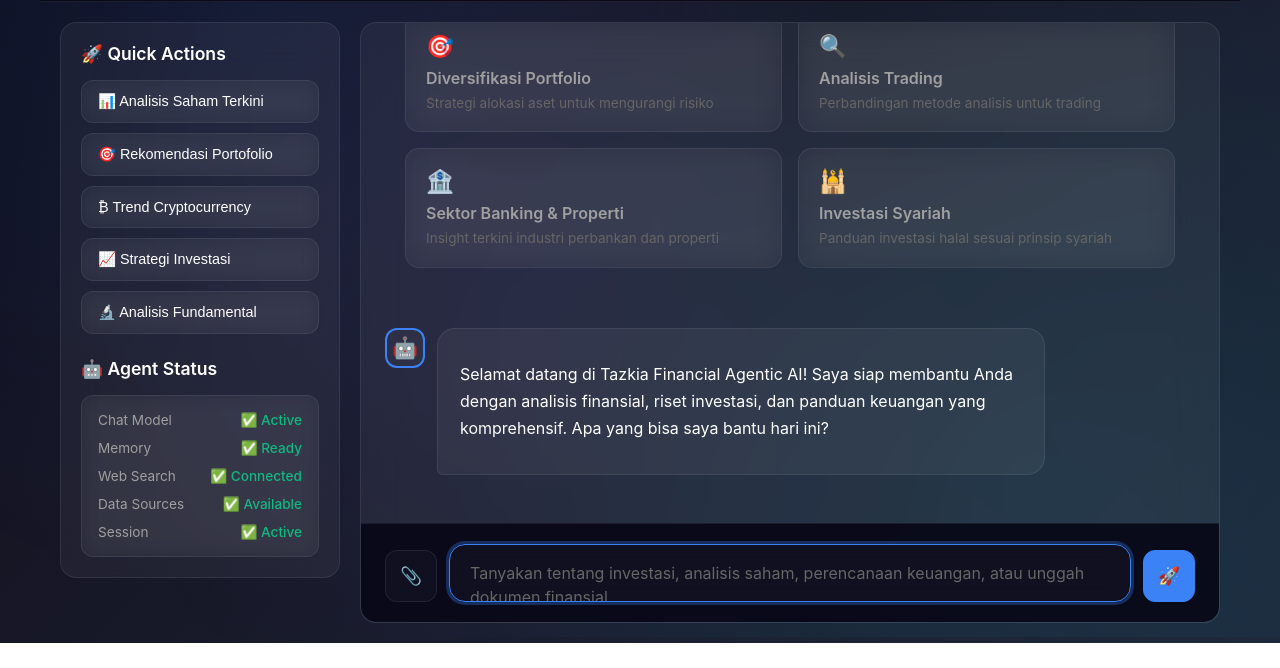
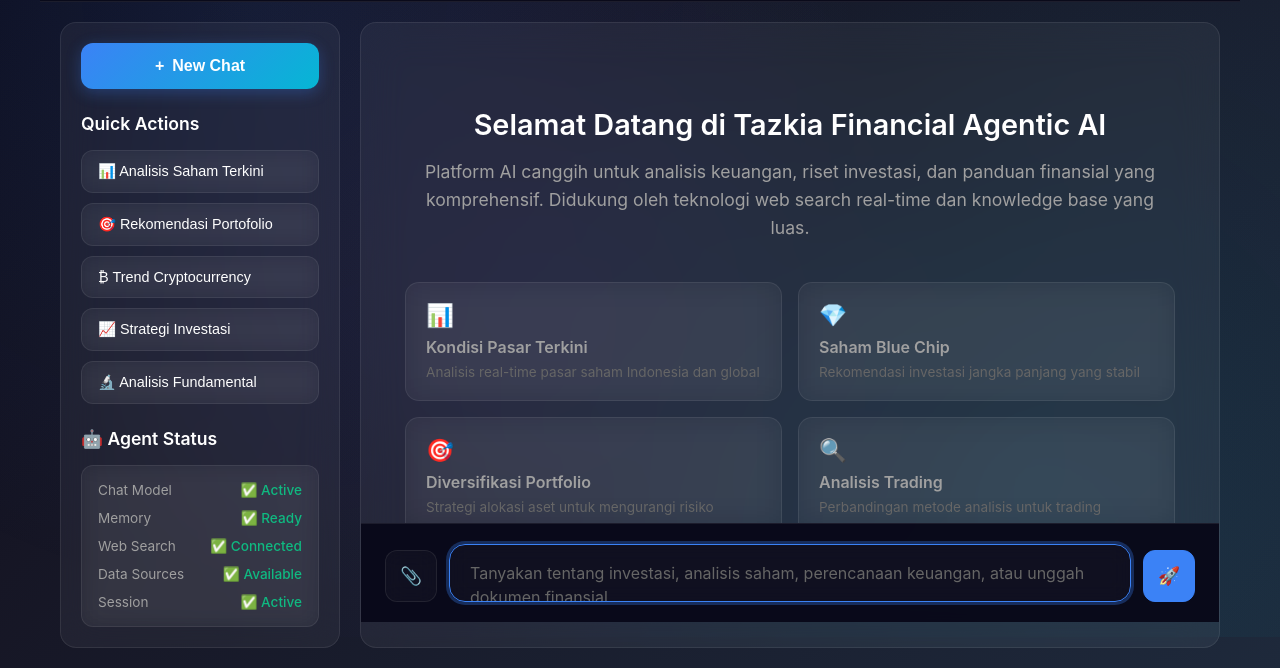
Before and after one commit to demin004/Tazkian-SmartFinanceAI, a plain HTML site: page index.html in a window 1280 px wide. Shown: the part 163-831 px from the top of the page. Before the commit the page ends 806 px from the top, so only its background shows below. Drawn offline with nearby package versions, Linux system fonts and the light colour scheme.

Commit message:
Update index.html

```diff
--- a/index.html
+++ b/index.html
@@ -141,6 +141,38 @@
             top: 120px;
         }
 
+        .new-chat-section {
+            margin-bottom: 24px;
+        }
+
+        .new-chat-btn {
+            width: 100%;
+            background: linear-gradient(135deg, var(--accent), var(--accent-secondary));
+            color: white;
+            border: none;
+            border-radius: 12px;
+            padding: 14px 20px;
+            font-size: 1rem;
+            font-weight: 600;
+            cursor: pointer;
+            transition: all 0.3s ease;
+            display: flex;
+            align-items: center;
+            justify-content: center;
+            gap: 8px;
+            box-shadow: 0 4px 15px rgba(59, 130, 246, 0.3);
+        }
+
+        .new-chat-btn:hover {
+            transform: translateY(-2px);
+            box-shadow: 0 6px 20px rgba(59, 130, 246, 0.4);
+            background: linear-gradient(135deg, var(--accent-hover), var(--accent));
+        }
+
+        .new-chat-btn:active {
+            transform: translateY(0);
+        }
+
         .sidebar h3 {
             color: var(--text-primary);
             font-size: 1.1rem;
@@ -837,7 +869,13 @@
 
         <div class="main-content">
             <div class="sidebar">
-                <h3>🚀 Quick Actions</h3>
+                <div class="new-chat-section">
+                    <button class="new-chat-btn" onclick="startNewChat()">
+                        <span>+</span> New Chat
+                    </button>
+                </div>
+
+                <h3>Quick Actions</h3>
                 <div class="quick-actions">
                     <button class="quick-action-btn" onclick="sendQuickMessage('Analisis saham terbaru hari ini')">
                         📊 Analisis Saham Terkini
@@ -884,7 +922,7 @@
             <div class="chat-area">
                 <div class="chat-container" id="chatContainer">
                     <div class="welcome-section" id="welcomeMessage">
-                        <h2>🌟 Selamat Datang di Tazkia Financial Agentic AI</h2>
+                        <h2>Selamat Datang di Tazkia Financial Agentic AI</h2>
                         <p>Platform AI canggih untuk analisis keuangan, riset investasi, dan panduan finansial yang komprehensif. Didukung oleh teknologi web search real-time dan knowledge base yang luas.</p>
 
                         <div class="example-questions">
@@ -1090,13 +1128,47 @@
             });
         }
 
+        // Start new chat function
+        function startNewChat() {
+            // Show confirmation dialog
+            const confirmStart = confirm('Mulai percakapan baru? Riwayat chat saat ini akan dihapus.');
+
+            if (confirmStart) {
+                // Clear chat history
+                messageHistory = [];
+
+                // Generate new session ID
+                initializeSession();
+
+                // Clear chat container except typing indicator
+                const messages = chatContainer.querySelectorAll('.message');
+                messages.forEach(message => message.remove());
+
+                // Clear any selected files
+                removeFile();
+
+                // Clear input
+                messageInput.value = '';
+                messageInput.style.height = 'auto';
+
+                // Show welcome message again
+                welcomeMessage.style.display = 'block';
+
+                // Add welcome bot message
+                setTimeout(() => {
+                    addMessage('Selamat datang di Tazkia Financial Agentic AI! Saya siap membantu Anda dengan analisis finansial, riset investasi, dan panduan keuangan yang komprehensif. Mari mulai percakapan baru - apa yang bisa saya bantu hari ini?', 'bot');
+                }, 500);
+
+                // Focus input
+                messageInput.focus();
+
+                // Scroll to top
+                chatContainer.scrollTop = 0;
+            }
+        }
+
         function sendQuickMessage(message) {
             messageInput.value = message;
-            sendMessage();
-        }
-
-        function sendExampleQuestion(question) {
-            messageInput.value = question;
             sendMessage();
         }
 
@@ -1346,12 +1418,10 @@
             initializeSession();
             messageInput.focus();
 
-            // Add welcome message after small delay
-            setTimeout(() => {
-                if (messageHistory.length === 0) {
-                    addMessage('Selamat datang di Tazkia Financial Agentic AI! Saya siap membantu Anda dengan analisis finansial, riset investasi, dan panduan keuangan yang komprehensif. Apa yang bisa saya bantu hari ini?', 'bot');
-                }
-            }, 1000);
+        function sendExampleQuestion(question) {
+            messageInput.value = question;
+            sendMessage();
+        }
         });
 
         // Handle page visibility
```
